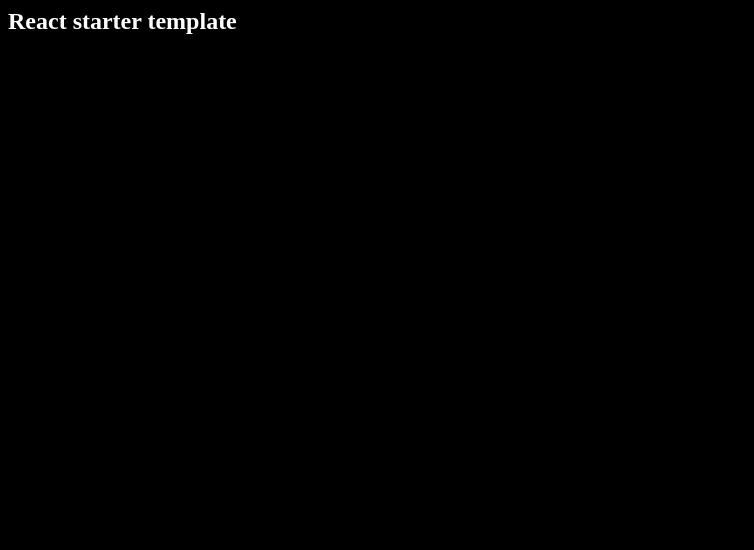
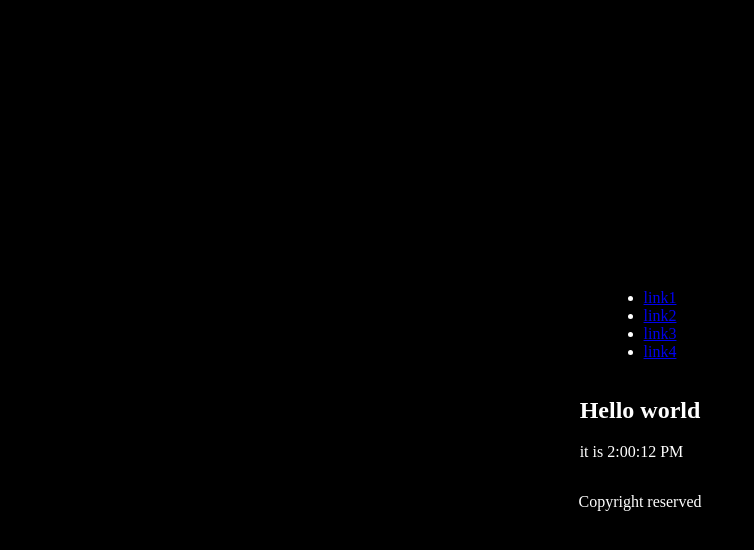
Before and after one commit to mohamedragaey/react-playground, a React app: page / in a window 1280 px wide. Shown: the whole page, without its empty margins (0-754 px from the left). Built offline with nearby package versions, Linux system fonts and the light colour scheme.

Commit message:
seprate components

```diff
--- a/index.html
+++ b/index.html
@@ -1,17 +1,12 @@
 <html>
 <head>
-    <meta charset="utf-8">
-    <meta http-equiv="X-UA-Compatible" content="IE=edge">
-    <meta name="viewport" content="width=device-width, initial-scale=1">
-    <meta name="description" content=""/>
-    <meta name="author" content=""/>
-    <title>Starter Template for React</title>
+  <meta charset="utf-8">
+  <meta http-equiv="X-UA-Compatible" content="IE=edge">
+  <meta name="viewport" content="width=device-width, initial-scale=1">
+  <meta name="description" content="" />
+  <meta name="author" content="" />
+  <title>Starter Template for React</title>
 </head>
-<body>
-<section class="content">
-    <!-- Start page content -->
-    <div id="app"></div>
-    <!-- End page content -->
-</section>
+<body id="app">
 </body>
 </html>
--- a/src/components/App.js
+++ b/src/components/App.js
@@ -1,11 +1,17 @@
 import React, {Component} from 'react'
+import Header from './Header'
+import Content from './Content'
+import Footer from './Footer'
 
 class App extends Component {
   render () {
     return (
-      <div>
-        <h1>React starter template</h1>
-      </div>
+      <main className='app-wrapper'>
+        <Header />
+        <Content />
+        <Footer />
+      </main>
+
     )
   }
 }
--- /dev/null
+++ b/src/components/Clock.js
@@ -0,0 +1,36 @@
+import React from 'react'
+
+class Clock extends React.Component {
+  constructor (props) {
+    super(props)
+    this.state = {date: new Date()}
+  }
+
+  componentDidMount () {
+    this.timerID = setInterval(
+      () => this.tick(),
+      1000
+    )
+  }
+
+  componentWillUnmount () {
+    clearInterval(this.timerID)
+  }
+
+  tick () {
+    this.setState({
+      date: new Date()
+    })
+  }
+
+  render () {
+    return (
+      <div className='clock-wrapper'>
+        <h1>Hello world</h1>
+        <p> it is {this.state.date.toLocaleTimeString()}</p>
+      </div>
+    )
+  }
+}
+
+export default Clock
--- /dev/null
+++ b/src/components/Content.js
@@ -0,0 +1,14 @@
+import React, {Component} from 'react'
+import Clock from './Clock'
+
+class Content extends Component {
+  render () {
+    return (
+      <section className='content-wrapper'>
+        <Clock />
+      </section>
+    )
+  }
+}
+
+export default Content
--- /dev/null
+++ b/src/components/Footer.js
@@ -0,0 +1,13 @@
+import React, {Component} from 'react'
+
+class Footer extends Component {
+  render () {
+    return (
+      <footer>
+        <p>Copyright reserved</p>
+      </footer>
+    )
+  }
+}
+
+export default Footer
--- /dev/null
+++ b/src/components/Header.js
@@ -0,0 +1,20 @@
+import React, {Component} from 'react'
+
+class Header extends Component {
+  render () {
+    return (
+      <header>
+        <nav>
+          <ul>
+            <li><a href='#'>link1</a></li>
+            <li><a href='#'>link2</a></li>
+            <li><a href='#'>link3</a></li>
+            <li><a href='#'>link4</a></li>
+          </ul>
+        </nav>
+      </header>
+    )
+  }
+}
+
+export default Header
--- a/src/index.js
+++ b/src/index.js
@@ -1,5 +1,7 @@
 import React from 'react'
 import ReactDOM from 'react-dom'
+// import ErrorBoundary from './components/ErrorBoundary'
+// import Comment from './components/Comment'
 import App from './components/App'
 import './styles/style.scss'
 
--- a/src/styles/style.scss
+++ b/src/styles/style.scss
@@ -2,3 +2,12 @@ body {
   color: white;
   background-color: black;
 }
+
+.app-wrapper {
+  display: flex;
+  justify-content: center;
+  flex-direction: column;
+  align-items: center;
+  min-height: 100%;
+
+}
```
Also changed, not shown: package.json (+6 -1 lines), src/components/Comment.js (added, +37 -0 lines), src/components/ErrorBoundary.js (added, +37 -0 lines), dist/index.html, 3 other files.
